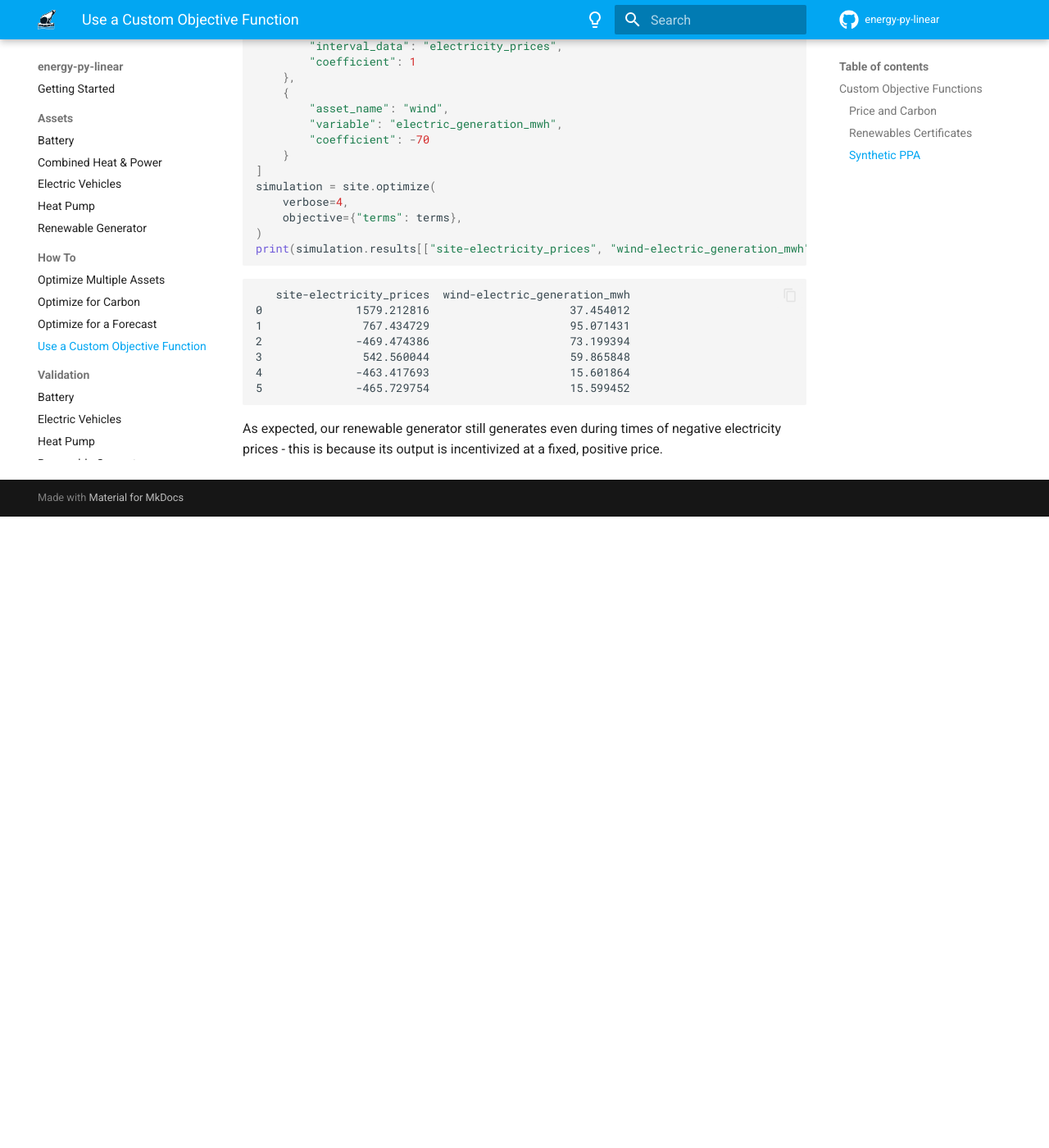
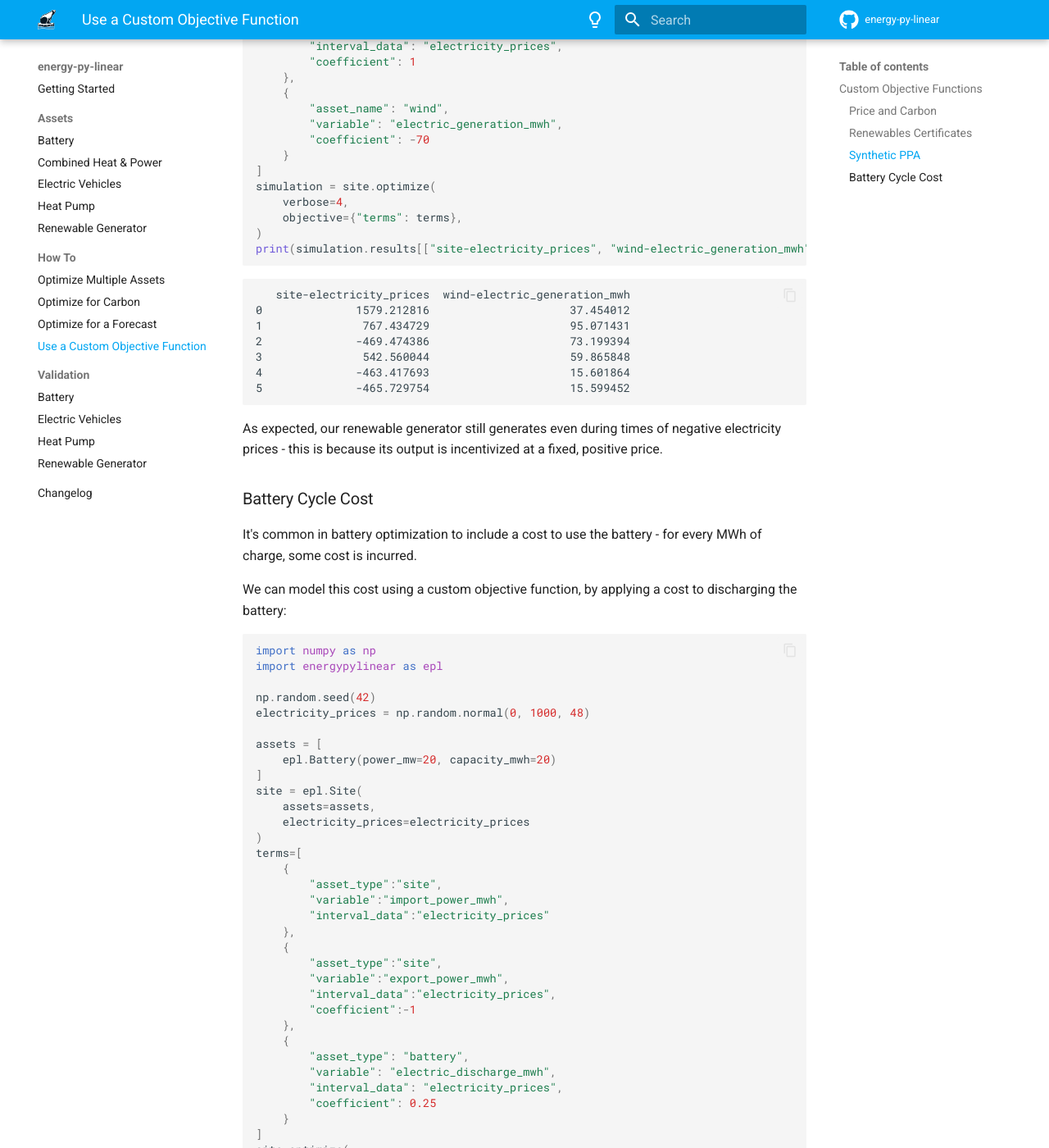
Before and after one commit to ADGEfficiency/energy-py-linear, an MkDocs documentation site: the page built from docs/docs/how-to/custom-objective.md, in a window 1280 px wide and 1400 px high, scrolled down 5468 px. Shown: the whole window at 82% size. Built offline with MkDocs 1.6.1 and Material for MkDocs 9.7.7, drawn with Linux system fonts in a browser that asks for light colours; comment, search, counter and statistics services are not loaded; the version menu is left out; before the commit the page ends 6098 px from its top, so only the background shows below that; some of the changed text lies outside the part shown.

Commit message:
docs: add battery cycle cost to custom objective function docs

````diff
--- a/docs/docs/how-to/custom-objective.md
+++ b/docs/docs/how-to/custom-objective.md
@@ -289,3 +289,102 @@
 ```
 
 As expected, our renewable generator still generates even during times of negative electricity prices - this is because its output is incentivized at a fixed, positive price.
+
+
+### Battery Cycle Cost
+
+It's common in battery optimization to include a cost to use the battery - for every MWh of charge, some cost is incurred.
+
+We can model this cost using a custom objective function, by applying a cost to discharging the battery:
+
+<!--phmdoctest-share-names-->
+```python
+import numpy as np
+import energypylinear as epl
+
+np.random.seed(42)
+electricity_prices = np.random.normal(0, 1000, 48)
+
+assets = [
+    epl.Battery(power_mw=20, capacity_mwh=20)
+]
+site = epl.Site(
+    assets=assets,
+    electricity_prices=electricity_prices
+)
+terms=[
+    {
+        "asset_type":"site",
+        "variable":"import_power_mwh",
+        "interval_data":"electricity_prices"
+    },
+    {
+        "asset_type":"site",
+        "variable":"export_power_mwh",
+        "interval_data":"electricity_prices",
+        "coefficient":-1
+    },
+    {
+        "asset_type": "battery",
+        "variable": "electric_discharge_mwh",
+        "interval_data": "electricity_prices",
+        "coefficient": 0.25
+    }
+]
+site.optimize(
+    verbose=4,
+    objective={"terms": terms}
+)
+```
+
+You could also apply this cost to the battery electric charge, or to both the charge and discharge at the same time.
+
+We can validate that this works by applying a stronger cycle cost and seeing the battery use descrease:
+
+<!--phmdoctest-share-names-->
+```python
+import pandas as pd
+
+results = []
+for cycle_cost in [0.25, 0.5, 1.0, 2.0]:
+    terms=[
+        {
+            "asset_type":"site",
+            "variable":"import_power_mwh",
+            "interval_data":"electricity_prices"
+        },
+        {
+            "asset_type":"site",
+            "variable":"export_power_mwh",
+            "interval_data":"electricity_prices",
+            "coefficient":-1
+        },
+        {
+            "asset_type": "battery",
+            "variable": "electric_discharge_mwh",
+            "interval_data": "electricity_prices",
+            "coefficient": cycle_cost
+        }
+    ]
+    simulation = site.optimize(
+        verbose=4,
+        objective={"terms": terms}
+    )
+    results.append(
+        {
+            "cycle_cost": cycle_cost,
+            "battery-electric_discharge_mwh": simulation.results["battery-electric_discharge_mwh"].sum()
+        }
+    )
+print(pd.DataFrame(results))
+```
+
+```
+   cycle_cost  battery-electric_discharge_mwh
+0        0.25                           306.0
+1        0.50                           322.0
+2        1.00                           338.0
+3        2.00                           264.0
+```
+
+As expected, as our cycle cost increases, our battery usage decreases.
````
